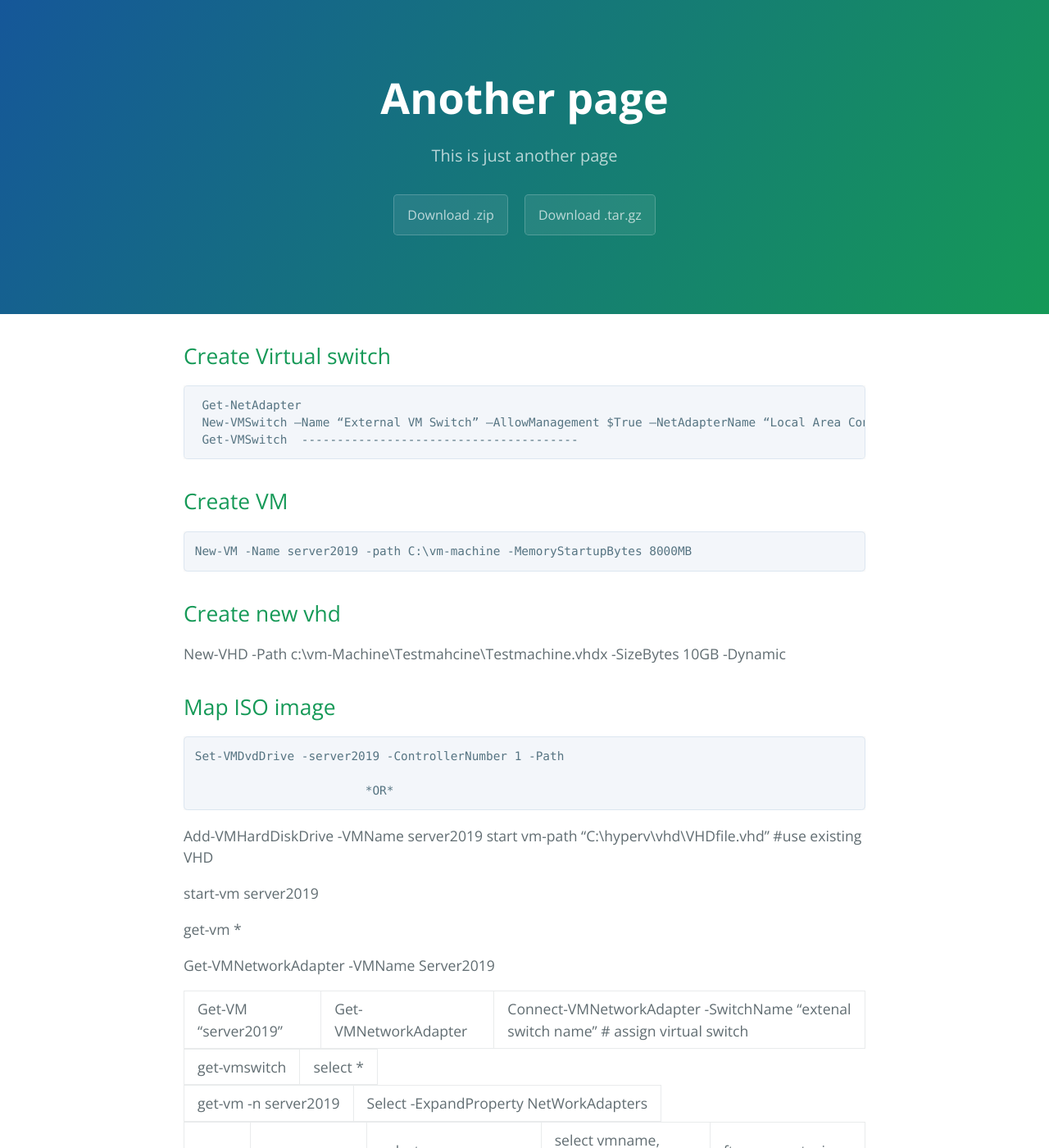
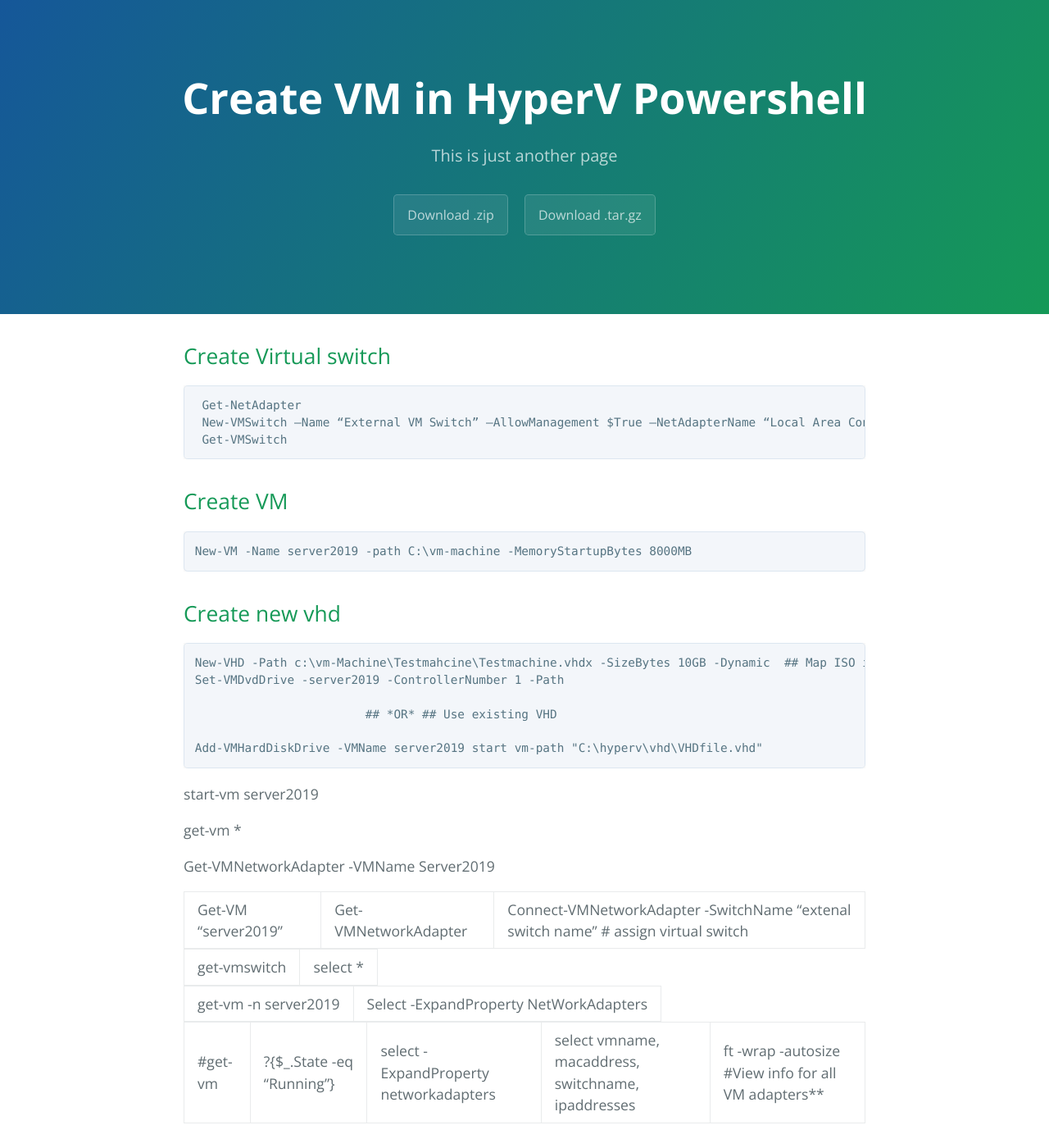
Before and after one commit to Spiralman1/spiralman1.github.io, a Jekyll site: the page built from another-page.md, in a window 1280 px wide and 1400 px high. Shown: the whole window at 82% size. Built offline with Jekyll 4.4.1, drawn with Linux system fonts in a browser that asks for light colours.

Commit message:
Update another-page.md

```diff
--- a/another-page.md
+++ b/another-page.md
@@ -1,6 +1,6 @@
 ---
 layout: default
-title: Another page
+title: Create VM in HyperV Powershell
 description: This is just another page
 ---
 
@@ -10,20 +10,22 @@ description: This is just another page
 	 Get-NetAdapter
 	 New-VMSwitch –Name “External VM Switch” –AllowManagement $True –NetAdapterName “Local Area Connection”
 	 Get-VMSwitch
----------------------------------------
+
 
 ## Create VM
 
 	New-VM -Name server2019 -path C:\vm-machine -MemoryStartupBytes 8000MB
 
 ## Create new vhd
- 	New-VHD -Path c:\vm-Machine\Testmahcine\Testmachine.vhdx -SizeBytes 10GB -Dynamic
+
+	New-VHD -Path c:\vm-Machine\Testmahcine\Testmachine.vhdx -SizeBytes 10GB -Dynamic
 ## Map ISO image
 	Set-VMDvdDrive -server2019 -ControllerNumber 1 -Path
 
-				*OR*
+				## *OR*
+## Use existing VHD
 
-Add-VMHardDiskDrive -VMName server2019 start vm-path "C:\hyperv\vhd\VHDfile.vhd" 		#use existing VHD
+	Add-VMHardDiskDrive -VMName server2019 start vm-path "C:\hyperv\vhd\VHDfile.vhd"
 
 start-vm server2019
 
```
